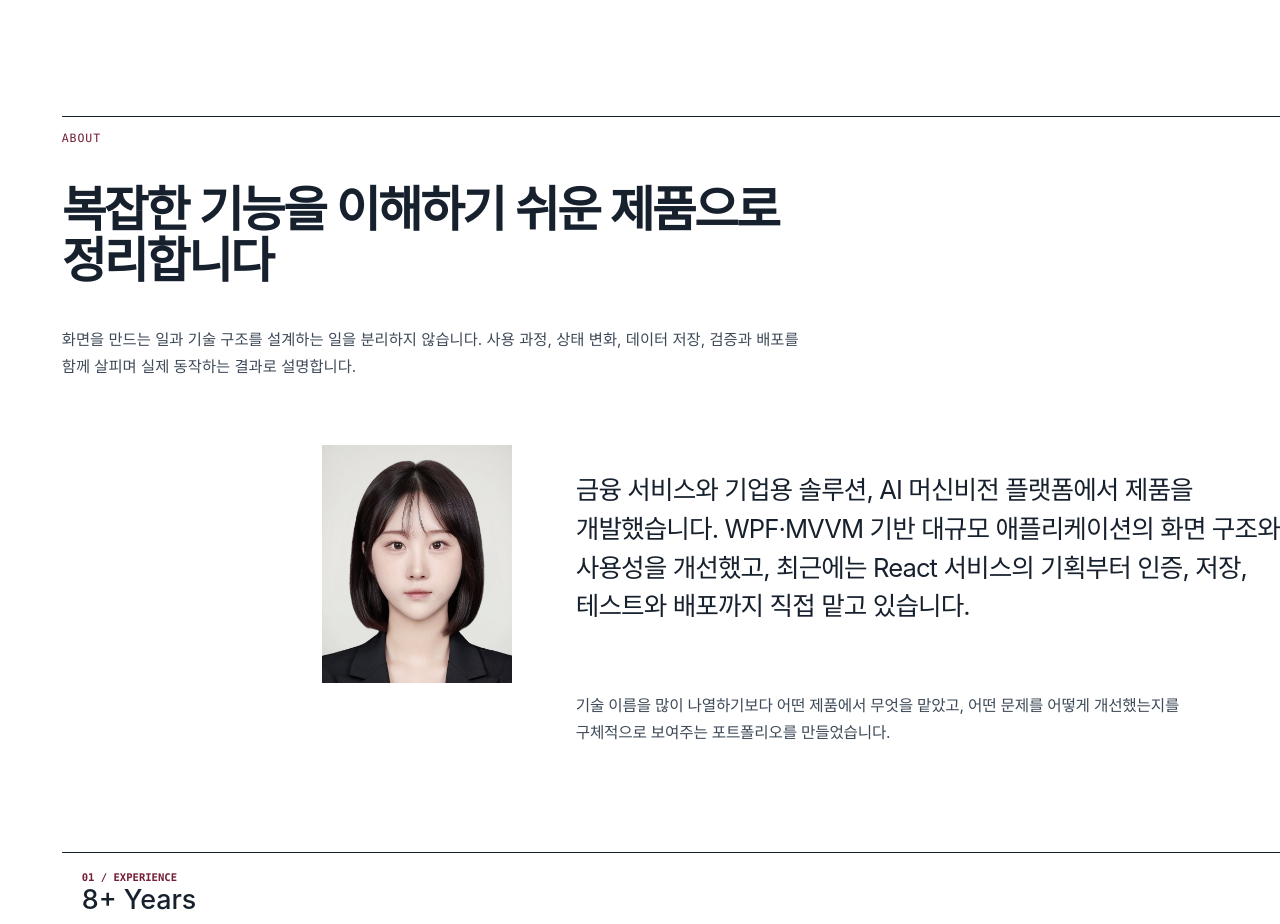
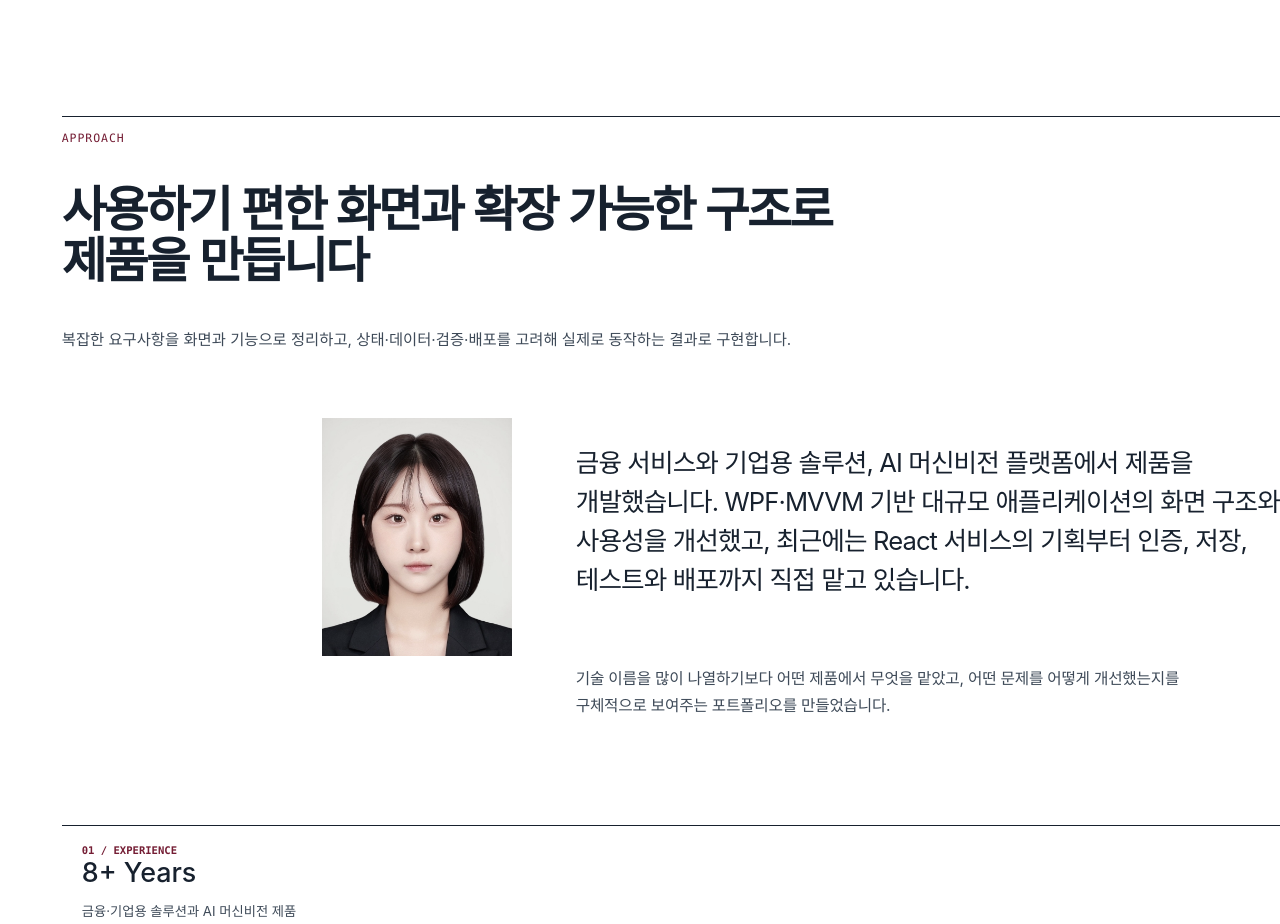
Before and after one commit to coffee-and/eun-portfolio, a React (Vite) app: page / in a window 1280 px wide. Shown: the part 5240-6164 px from the top of the page. Built offline with nearby package versions, Linux system fonts and the light colour scheme; the HTML template or start-up script is replaced by a standard one; a web font is replaced by a local one.

Commit message:
copy: refine approach section

```diff
--- a/src/components/AboutSection.tsx
+++ b/src/components/AboutSection.tsx
@@ -4,9 +4,9 @@ const AboutSection = () => {
   return (
     <section className="about-editorial" id="about">
       <SectionHeader
-        eyebrow="About"
-        title="복잡한 기능을 이해하기 쉬운 제품으로 정리합니다"
-        description="화면을 만드는 일과 기술 구조를 설계하는 일을 분리하지 않습니다. 사용 과정, 상태 변화, 데이터 저장, 검증과 배포를 함께 살피며 실제 동작하는 결과로 설명합니다."
+        eyebrow="Approach"
+        title="사용하기 편한 화면과 확장 가능한 구조로 제품을 만듭니다"
+        description="복잡한 요구사항을 화면과 기능으로 정리하고, 상태·데이터·검증·배포를 고려해 실제로 동작하는 결과로 구현합니다."
       />
 
       <div className="about-editorial__profile">
```
